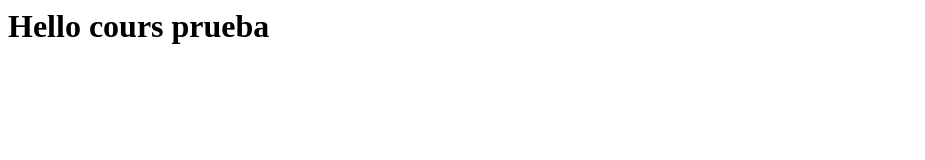
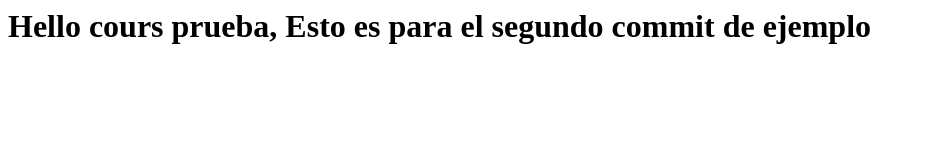
Before and after one commit to Dhantox/Coursera-test, a plain HTML site: page index.html in a window 1280 px wide. Shown: the whole page, without its empty margins (0-925 px from the left). Drawn offline with Linux system fonts and the light colour scheme.

Commit message:
Next version of web file.

```diff
--- a/index.html
+++ b/index.html
@@ -4,6 +4,6 @@
         <title>Hello Cours</title>
     </head>
     <body>
-        <h1>Hello cours prueba</h1>
+        <h1>Hello cours prueba, Esto es para el segundo commit de ejemplo</h1>
     </body>
 </html>
```
